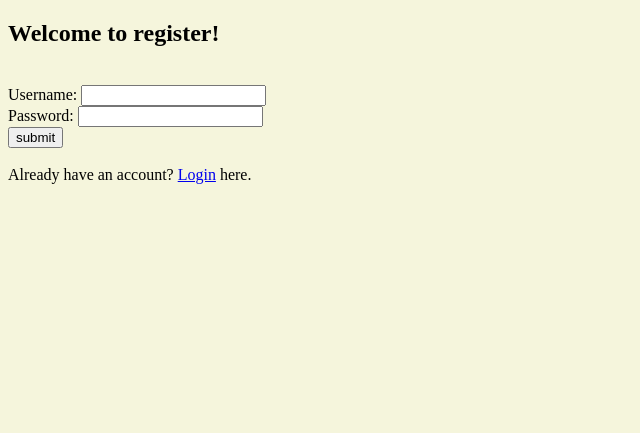
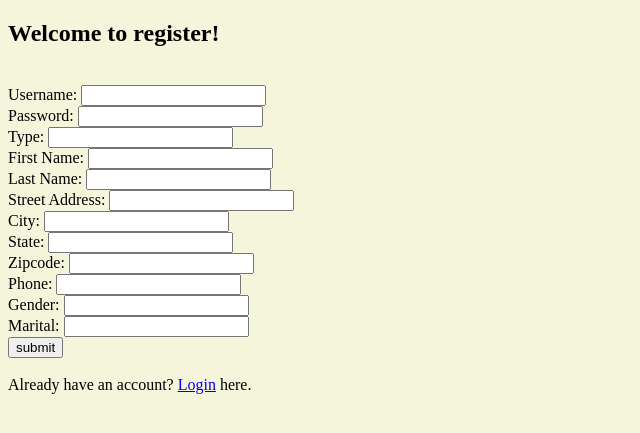
Before and after one commit to GreatStephen/CSGY6083DB_proj, a Flask app: page /switchtoregister in a window 1280 px wide. Shown: the top 433 px of the page, without its empty margins (0-640 px from the left). Run offline with Flask 2, Linux system fonts and the light colour scheme.

Commit message:
login on customer

```diff
--- a/flaskr/app.py
+++ b/flaskr/app.py
@@ -6,7 +6,7 @@ import time
 app = Flask(__name__)
 
 app.config['SECRET_KEY'] = 'hard to guess'
-app.config['SQLALCHEMY_DATABASE_URI']='mysql+pymysql://root:root@localhost:3306/mysql_test'
+app.config['SQLALCHEMY_DATABASE_URI']='mysql+pymysql://root:root@localhost:3306/wds'
 app.config['SQLALCHEMY_COMMIT_ON_TEARDOWN']=True
 
 db = SQLAlchemy(app)
@@ -31,9 +31,9 @@ def hello(name=None):
 def login():
     response = None
     if request.method == 'POST':
-        login_username = request.form['login_username']
-        login_password = request.form['login_password']
-        login_user = User.query.filter_by(username=login_username, password=login_password).first()
+        login_username = request.form['c_id']
+        login_password = request.form['password']
+        login_user = Customer.query.filter_by(c_id=login_username, password=login_password).first()
         if login_user != None:
             session[login_username]='online'
             response = make_response(redirect('/insurance'))
@@ -49,7 +49,8 @@ def login():
         username = request.cookies.get('myname')
         if username in session:
             login_time = request.cookies.get('login_time')
-            response = make_response('Hello %s, you logged in on %s' % (username, login_time))
+            # response = make_response('Hello %s, you logged in on %s' % (username, login_time))
+            return redirect('/insurance')
         else:
             title = request.args.get('title', 'User')
             response = make_response(render_template('login.html', title=title), 200)
@@ -76,17 +77,31 @@ def register():
         # return response
         return render_template('register.html')
     else:
-        new_username = request.form.get('new_username')
-        new_password = request.form.get('new_password')
+        c_id = request.form.get('c_id')
+        c_type = request.form.get('c_type')
+        fname = request.form.get('fname')
+        lname = request.form.get('lname')
+        st_addr = request.form.get('st_addr')
+        city = request.form.get('city')
+        state = request.form.get('state')
+        zipcode = request.form.get('zipcode')
+        phone = request.form.get('phone')
+        gender = request.form.get('gender')
+        password = request.form.get('password')
+        marital = request.form.get('marital')
         # TODO: MD5 encription on password
 
-        new_user = User(None, new_username, new_password)
-        db.session.add(new_user)
-        db.session.commit()
+        c = Customer.query.filter_by(c_id = c_id).first()
+        if c!=None:
+            flash('User already existed!', 'error')
+            return redirect('/switchtoregister')
+        else: # user already existed
+            customer = Customer(c_id, c_type, fname,lname, st_addr, city, state, zipcode, phone, gender, marital, password)
+            db.session.add(customer)
+            db.session.commit()
 
-        response = make_response(redirect(url_for('index')))
-        return response
-
+            response = make_response(redirect(url_for('index')))
+            return response
 
 
 class InvalidUsage(Exception):
@@ -108,19 +123,38 @@ def insurance():
     response = make_response(render_template('insurance.html'))
     return response
 
-class User(db.Model):
-    __tablename__='user'
-    id = db.Column(db.Integer, primary_key=True)
-    username = db.Column(db.String(255), nullable=False)
+class Customer(db.Model):
+    __tablename__='customer'
+    c_id = db.Column(db.String(10), primary_key=True)
+    c_type = db.Column(db.String(1), primary_key=True)
+    fname = db.Column(db.String(30), nullable=False)
+    lname = db.Column(db.String(30), nullable=False)
+    st_addr = db.Column(db.String(50), nullable=False)
+    city = db.Column(db.String(30), nullable=False)
+    state = db.Column(db.String(2), nullable=False)
+    zipcode = db.Column(db.String(5), nullable=False)
+    phone = db.Column(db.String(11), nullable=False)
+    gender = db.Column(db.String(1), nullable=False)
+    marital = db.Column(db.String(1), nullable=False)
+    # username = db.Column(db.String(255), nullable=False)
     password = db.Column(db.String(255), nullable=False)
 
     def __repr__(self):
-        return '%r %r %r'%(self.id, self.username, self.password)
+        return '%r %r %r'%(self.c_id, self.c_type, self.c_password)
 
-    def __init__(self, iden, un, pd):
-        self.id = iden
-        self.username=un
-        self.password=pd
+    def __init__(self, c_id, c_type, fname,lname, st_addr, city, state, zipcode, phone, gender, marital, password):
+        self.c_id = c_id
+        self.c_type=c_type
+        self.fname = fname
+        self.lname = lname
+        self.st_addr=st_addr
+        self.city = city
+        self.state = state
+        self.zipcode=zipcode
+        self.phone = phone
+        self.gender=gender
+        self.marital = marital
+        self.password=password
 
 
 if __name__ == '__main__':
--- a/flaskr/templates/login.html
+++ b/flaskr/templates/login.html
@@ -2,8 +2,8 @@
 {% block body %}
 <form name="login" action="/login" method="post">
     <h2>Hello {{ title }}, please login by:</h2><br>
-    Username: <input type="text" name="login_username" required /><br>
-    Password: <input type="text" name="login_password" required /><br>
+    Username: <input type="text" name="c_id" required /><br>
+    Password: <input type="text" name="password" required /><br>
     <input type="submit" value="submit" />
 </form>
 
--- a/flaskr/templates/register.html
+++ b/flaskr/templates/register.html
@@ -5,8 +5,18 @@
 
 <form name="register" action="/switchtoregister" method="post">
   <h2>Welcome to register!</h2><br>
-  Username: <input type="text" name="new_username" required /><br>
-  Password: <input type="text" name="new_password" required /><br>
+  Username: <input type="text" name="c_id" required /><br>
+  Password: <input type="text" name="password" required /><br>
+  Type: <input type="text" name="c_type" required /><br>
+  First Name: <input type="text" name="fname" required /><br>
+  Last Name: <input type="text" name="lname" required /><br>
+  Street Address: <input type="text" name="st_addr" required /><br>
+  City: <input type="text" name="city" required /><br>
+  State: <input type="text" name="state" required /><br>
+  Zipcode: <input type="text" name="zipcode" required /><br>
+  Phone: <input type="text" name="phone" required /><br>
+  Gender: <input type="text" name="gender" required /><br>
+  Marital: <input type="text" name="marital" required /><br>
   <input type="submit" value="submit" />
 </form>
 
```
